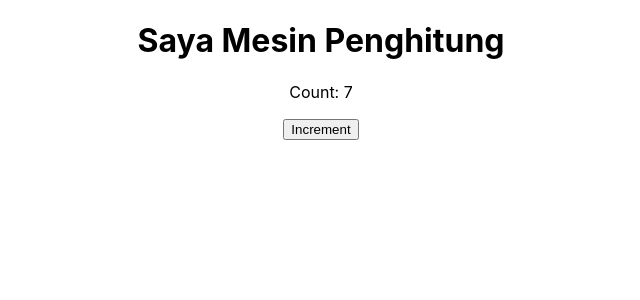
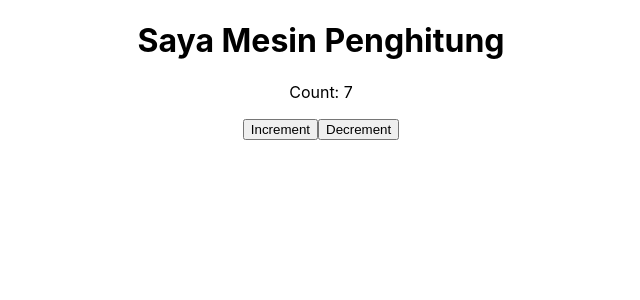
Before and after one commit to asherginting/nm-redux, a React (Create React App) app: page / in a window 1280 px wide. Shown: the top 300 px of the page, without its empty margins (319-959 px from the left). Built offline with nearby package versions, Linux system fonts and the light colour scheme.

Commit message:
feat: add decrement function

```diff
--- a/src/Counter.js
+++ b/src/Counter.js
@@ -9,6 +9,7 @@ function Counter (props) {
             <h1>Saya Mesin Penghitung</h1>
             <p>Count: {props.count}</p>
             <button onClick={props.onIncrementClick}>Increment</button>
+            <button onClick={props.onDecrementClick}>Decrement</button>
         </div>
     );
 }
@@ -23,8 +24,13 @@ function mapStatetoProps(state){
 function mapDispatchtoProps(dispatch){
     return {
         onIncrementClick : () => {
-            console.log('tombol di click')
+            console.log('tombol increment di click')
             const action = { type: 'INCREMENT'}
+            dispatch(action)
+        },
+        onDecrementClick : () => {
+            console.log('tombol decrement di click')
+            const action = { type: 'DECREMENT'}
             dispatch(action)
         }
     }
```
